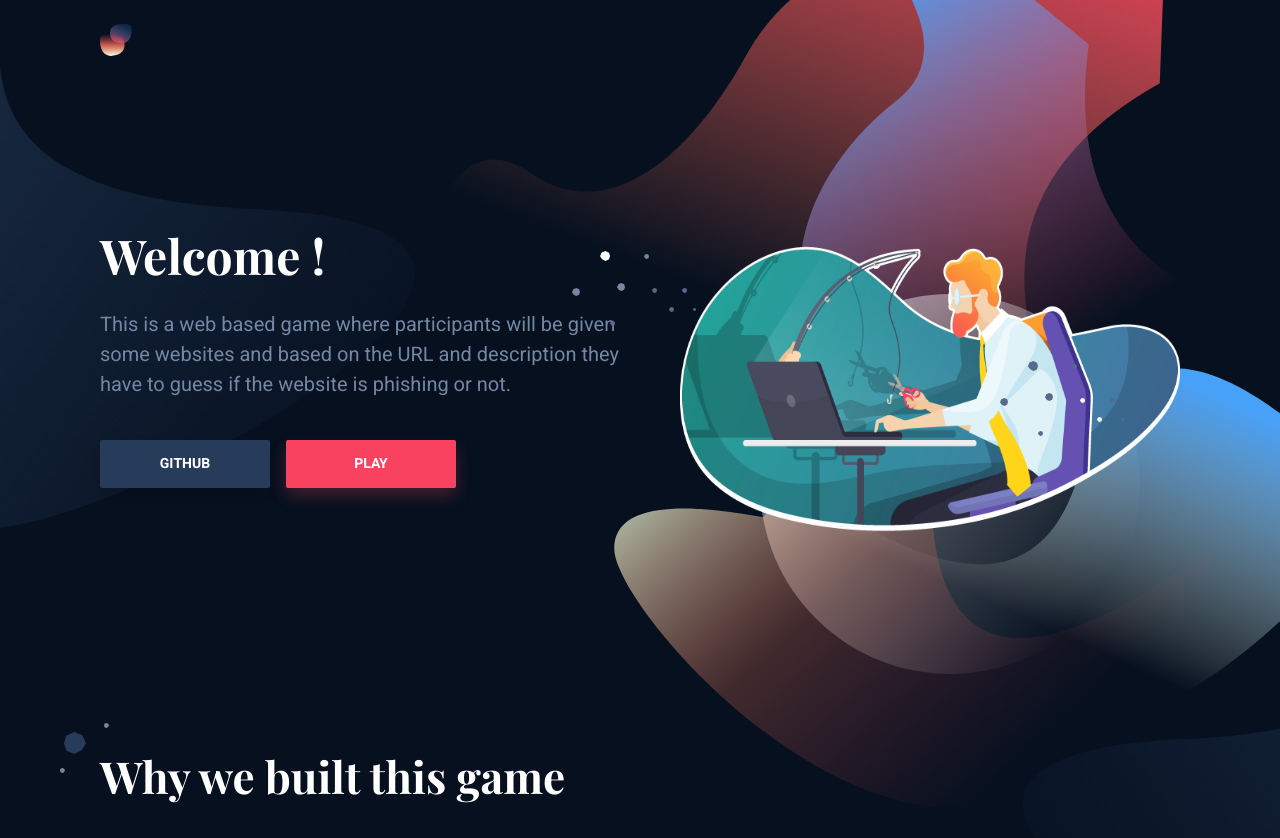
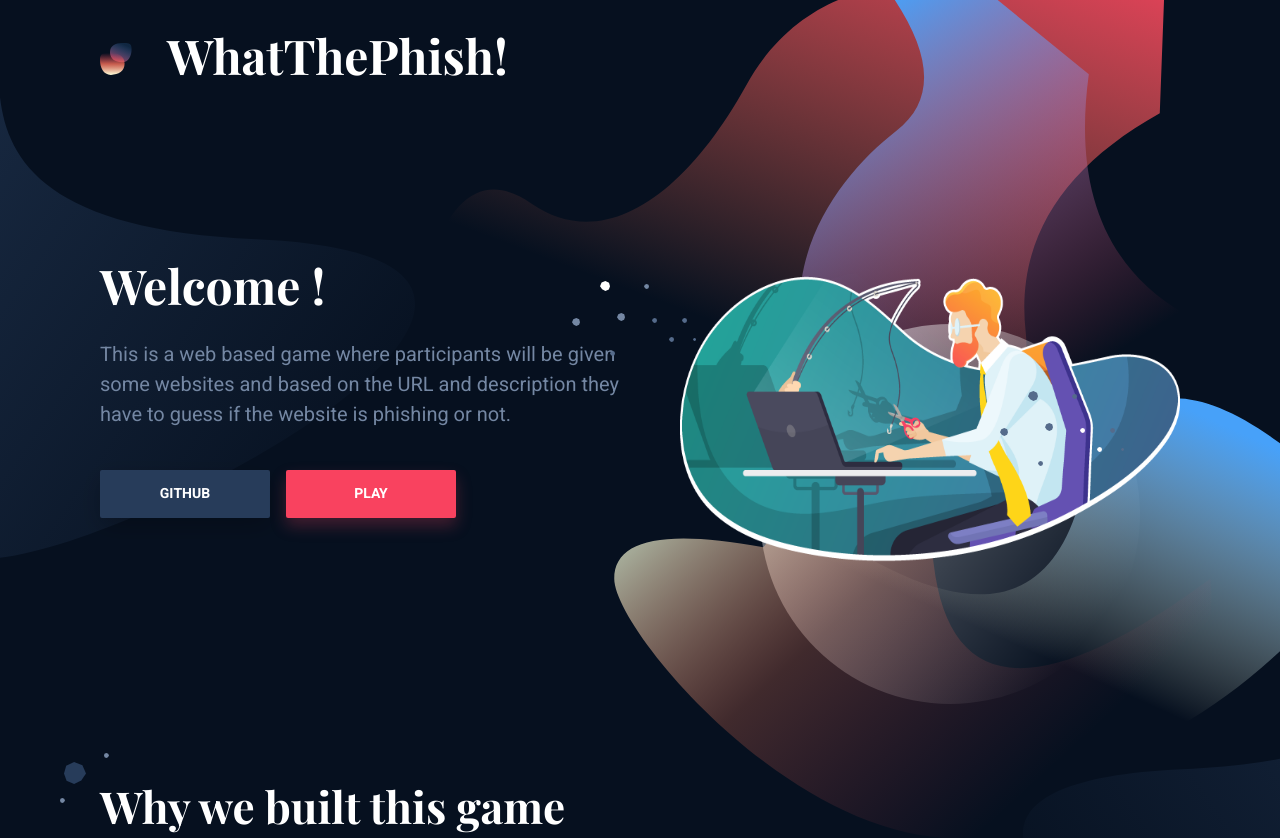
Before and after one commit to priyanshu-shubham/projectLapGrp4_whtthephish, a Flask app: page / in a window 1280 px wide. Shown: the top 838 px of the page. Run offline with Flask 2, Linux system fonts and the light colour scheme.

Commit message:
add title in the welcome page

```diff
--- a/src/templates/welcome.html
+++ b/src/templates/welcome.html
@@ -15,7 +15,7 @@
             <div class="container">
                 <div class="site-header-inner">
                     <div class="brand header-brand">
-                        <h1 class="m-0">
+                        <h1 class="m-0" style="display:inline-block;">
                             <a href="/">
 								<svg width="32" height="32" viewBox="0 0 32 32" xmlns="http://www.w3.org/2000/svg">
 									<title>WhatThePhish!</title>
@@ -38,6 +38,7 @@
                             </a>
 
                         </h1>
+						<h1 style="display:inline;margin-left:30px;">WhatThePhish!</h1>
                     </div>
                 </div>
             </div>
```
